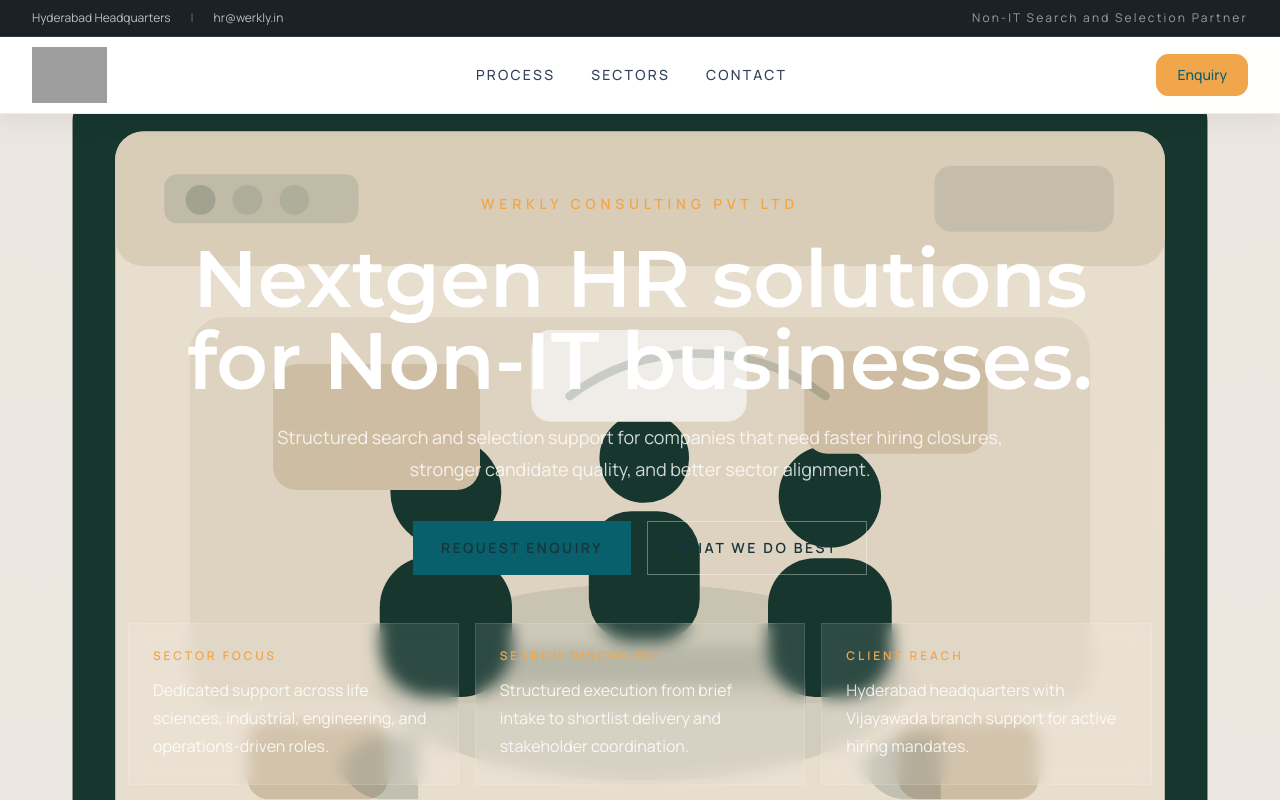
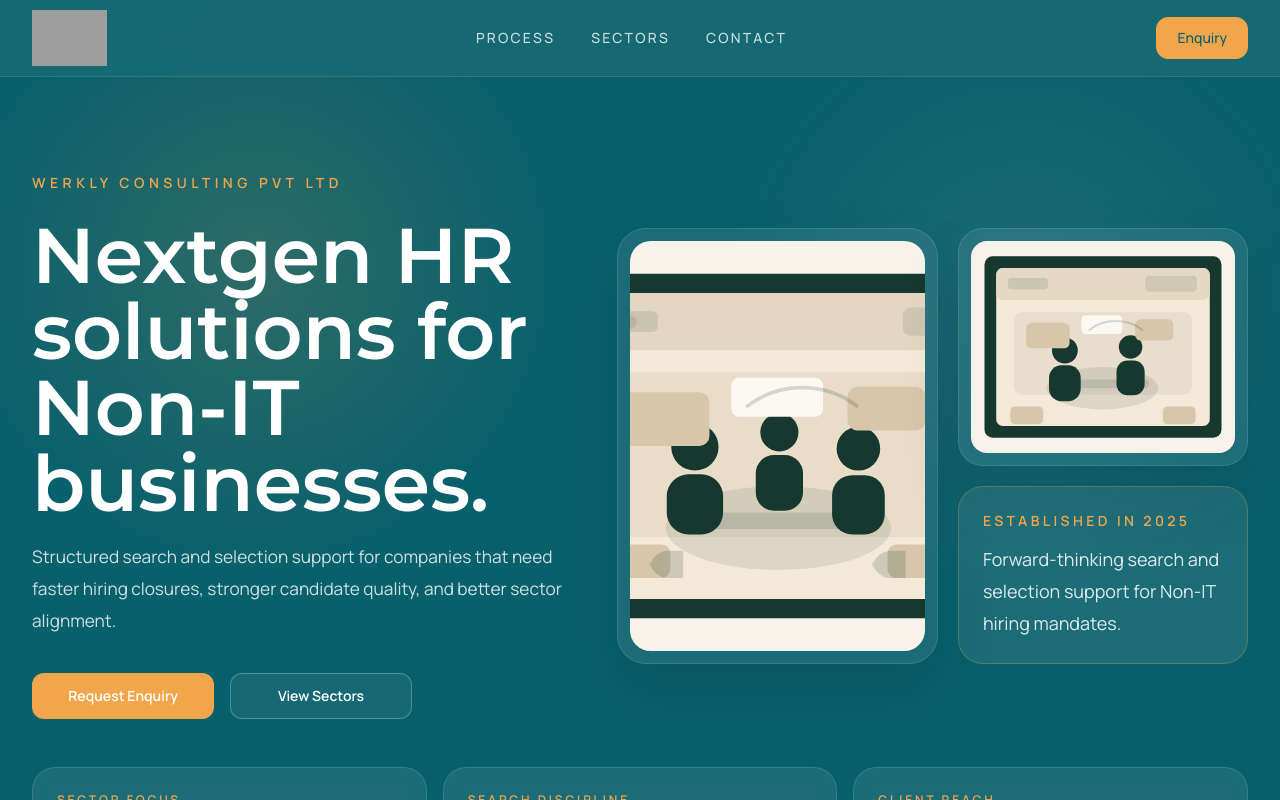
Before and after one commit to djkreddys-cmyk/Werkly, a Next.js app: page / in a window 1280 px wide. Shown: the top 800 px of the page. Built offline with nearby package versions, Linux system fonts and the light colour scheme; grey boxes are pictures that could not be loaded.

Commit message:
Restore green brand layout with cleaner structure

```diff
--- a/app/page.tsx
+++ b/app/page.tsx
@@ -49,59 +49,83 @@
     <div id="top" className="relative">
       <SiteHeader />
       <main>
-        <section className="relative overflow-hidden bg-[#1a2227]">
-          <div className="absolute inset-0">
-            <div className="absolute inset-0 bg-[linear-gradient(90deg,rgba(15,19,24,0.82),rgba(15,19,24,0.38)_45%,rgba(15,19,24,0.74))]" />
-            <div className="absolute inset-y-0 left-0 w-[22%] bg-[radial-gradient(circle_at_left,rgba(255,255,255,0.08),transparent_60%)]" />
-            <div className="absolute inset-y-0 right-0 w-[22%] bg-[radial-gradient(circle_at_right,rgba(255,255,255,0.08),transparent_60%)]" />
-            <Image
-              src="/consultancy-team-primary.svg"
-              alt="Consultants collaborating"
-              fill
-              className="object-cover object-center opacity-95"
-              priority
-            />
-          </div>
-          <div className="relative section-shell flex min-h-[560px] flex-col items-center justify-center py-20 text-center sm:min-h-[620px]">
-            <p className="text-sm font-semibold uppercase tracking-[0.34em] text-[var(--color-accent)]">
+        <section className="relative overflow-hidden bg-[var(--color-dark)]">
+          <div className="absolute inset-0 bg-[radial-gradient(circle_at_20%_20%,rgba(241,166,75,0.16),transparent_24%),radial-gradient(circle_at_80%_24%,rgba(255,255,255,0.08),transparent_24%),linear-gradient(180deg,rgba(8,96,108,0.98),rgba(8,96,108,1))]" />
+          <div className="section-shell relative py-16 sm:py-20 lg:py-24">
+            <div className="grid gap-12 lg:grid-cols-[0.92fr_1.08fr] lg:items-center">
+              <div className="text-white">
+                <p className="text-sm font-semibold uppercase tracking-[0.32em] text-[var(--color-accent)]">
                   Werkly Consulting Pvt LTD
                 </p>
-            <h1 className="mt-6 max-w-5xl font-[family-name:var(--font-display)] text-[3rem] leading-[1.02] text-white sm:text-[4.2rem] lg:text-[5rem]">
+                <h1 className="mt-6 max-w-2xl font-[family-name:var(--font-display)] text-[3.3rem] leading-[0.98] sm:text-[4.35rem] lg:text-[4.85rem]">
                   Nextgen HR solutions for Non-IT businesses.
                 </h1>
-            <p className="mt-5 max-w-3xl text-base leading-8 text-white/80 sm:text-lg">
+                <p className="mt-5 max-w-xl text-[1.03rem] leading-8 text-white/80 sm:text-[1.08rem]">
                   Structured search and selection support for companies that need faster hiring closures, stronger candidate quality, and better sector alignment.
                 </p>
                 <div className="mt-9 flex flex-col gap-4 sm:flex-row">
                   <a
                     href="#contact"
-                className="inline-flex min-w-[190px] items-center justify-center rounded-none bg-[var(--color-brand-cyan)] px-7 py-4 text-sm font-semibold uppercase tracking-[0.18em] text-white transition hover:bg-[#064f59]"
+                    className="inline-flex min-w-[182px] items-center justify-center rounded-xl bg-[var(--color-accent)] px-6 py-3 text-sm font-semibold text-[var(--color-dark)] transition hover:opacity-95"
                   >
                     Request Enquiry
                   </a>
                   <a
                     href="#expertise"
-                className="inline-flex min-w-[190px] items-center justify-center border border-white/35 bg-transparent px-7 py-4 text-sm font-semibold uppercase tracking-[0.18em] text-white transition hover:bg-white/10"
+                    className="inline-flex min-w-[182px] items-center justify-center rounded-xl border border-white/25 bg-white/6 px-6 py-3 text-sm font-semibold text-white transition hover:bg-white/12"
                   >
-                What We Do Best
+                    View Sectors
                   </a>
                 </div>
-            <div className="mt-12 grid w-full max-w-5xl gap-4 md:grid-cols-3">
-              <article className="border border-white/12 bg-white/10 p-6 text-left backdrop-blur-sm">
+              </div>
+              <div className="grid gap-5 sm:grid-cols-[1.05fr_0.95fr]">
+                <div className="hero-frame overflow-hidden rounded-[1.8rem] border border-white/12 bg-white/8 p-3">
+                  <Image
+                    src="/consultancy-team-primary.svg"
+                    alt="Three consultants collaborating at a meeting table"
+                    width={1200}
+                    height={900}
+                    className="h-full w-full rounded-[1.3rem] object-cover"
+                    priority
+                  />
+                </div>
+                <div className="grid gap-5">
+                  <div className="hero-frame overflow-hidden rounded-[1.55rem] border border-white/12 bg-white/8 p-3">
+                    <Image
+                      src="/consultancy-team-secondary.svg"
+                      alt="Two professionals reviewing a consultancy plan together"
+                      width={900}
+                      height={720}
+                      className="h-full w-full rounded-[1rem] object-cover"
+                    />
+                  </div>
+                  <div className="rounded-[1.55rem] border border-[rgba(241,166,75,0.28)] bg-white/8 p-6 text-white">
+                    <p className="text-sm font-semibold uppercase tracking-[0.24em] text-[var(--color-accent)]">
+                      Established in 2025
+                    </p>
+                    <p className="mt-3 text-lg leading-8 text-white/86">
+                      Forward-thinking search and selection support for Non-IT hiring mandates.
+                    </p>
+                  </div>
+                </div>
+              </div>
+            </div>
+            <div className="mt-12 grid gap-4 md:grid-cols-3">
+              <article className="rounded-[1.45rem] border border-white/12 bg-white/8 p-6 text-white backdrop-blur-sm">
                 <p className="eyebrow text-[var(--color-accent)]">Sector Focus</p>
-                <p className="mt-3 text-base leading-7 text-white/84">
+                <p className="mt-3 text-base leading-7 text-white/82">
                   Dedicated support across life sciences, industrial, engineering, and operations-driven roles.
                 </p>
               </article>
-              <article className="border border-white/12 bg-white/10 p-6 text-left backdrop-blur-sm">
+              <article className="rounded-[1.45rem] border border-white/12 bg-white/8 p-6 text-white backdrop-blur-sm">
                 <p className="eyebrow text-[var(--color-accent)]">Search Discipline</p>
-                <p className="mt-3 text-base leading-7 text-white/84">
+                <p className="mt-3 text-base leading-7 text-white/82">
                   Structured execution from brief intake to shortlist delivery and stakeholder coordination.
                 </p>
               </article>
-              <article className="border border-white/12 bg-white/10 p-6 text-left backdrop-blur-sm">
+              <article className="rounded-[1.45rem] border border-white/12 bg-white/8 p-6 text-white backdrop-blur-sm">
                 <p className="eyebrow text-[var(--color-accent)]">Client Reach</p>
-                <p className="mt-3 text-base leading-7 text-white/84">
+                <p className="mt-3 text-base leading-7 text-white/82">
                   Hyderabad headquarters with Vijayawada branch support for active hiring mandates.
                 </p>
               </article>
--- a/components/site-footer.tsx
+++ b/components/site-footer.tsx
@@ -5,26 +5,26 @@
 
 export function SiteFooter() {
   return (
-    <footer className="border-t border-[var(--color-line)] bg-[rgba(255,255,255,0.78)] text-[var(--color-ink)] backdrop-blur-sm">
+    <footer className="border-t border-white/10 bg-[var(--color-dark)] text-white">
       <div className="mx-auto flex w-full max-w-7xl flex-col items-center gap-5 px-5 py-8 text-center sm:px-8">
         <div className="w-full max-w-[640px] space-y-3">
-          <p className="text-sm font-semibold uppercase tracking-[0.24em] text-[var(--color-accent-strong)]">
+          <p className="text-sm font-semibold uppercase tracking-[0.24em] text-[var(--color-accent)]/90">
             Werkly
           </p>
-          <h2 className="mx-auto w-full max-w-[560px] font-[family-name:var(--font-display)] text-[1.85rem] leading-[1.18] text-[var(--color-ink)]">
+          <h2 className="mx-auto w-full max-w-[560px] font-[family-name:var(--font-display)] text-[1.85rem] leading-[1.18] text-white">
             Nextgen HR solutions with structured Non-IT recruitment delivery.
           </h2>
-          <p className="mx-auto w-full max-w-[620px] text-sm leading-7 text-[var(--color-muted)]">
+          <p className="mx-auto w-full max-w-[620px] text-sm leading-7 text-white/68">
             Werkly Consulting Pvt LTD supports clients with customized search and selection solutions across diverse Non-IT industries.
           </p>
         </div>
-        <div className="flex flex-wrap items-center justify-center gap-x-8 gap-y-3 text-sm text-[var(--color-ink)]/80">
+        <div className="flex flex-wrap items-center justify-center gap-x-8 gap-y-3 text-sm text-white/80">
           {quickLinks.map((item) => (
-            <a key={item.href} href={item.href} className="transition hover:text-[var(--color-dark)]">
+            <a key={item.href} href={item.href} className="transition hover:text-white">
               {item.label}
             </a>
           ))}
-          <a href="mailto:hr@werkly.in" className="transition hover:text-[var(--color-dark)]">
+          <a href="mailto:hr@werkly.in" className="transition hover:text-white">
             hr@werkly.in
           </a>
         </div>
--- a/components/site-header.tsx
+++ b/components/site-header.tsx
@@ -9,22 +9,7 @@
 
 export function SiteHeader() {
   return (
-    <header className="sticky top-0 z-50">
-      <div className="hidden border-b border-white/10 bg-[#1b2227] text-white/70 md:block">
-        <div className="mx-auto flex h-9 w-full max-w-7xl items-center justify-between px-5 text-xs sm:px-8">
-          <div className="flex items-center gap-5">
-            <span>Hyderabad Headquarters</span>
-            <span className="text-white/35">|</span>
-            <a href="mailto:hr@werkly.in" className="transition hover:text-white">
-              hr@werkly.in
-            </a>
-          </div>
-          <p className="tracking-[0.18em] text-white/55">
-            Non-IT Search and Selection Partner
-          </p>
-        </div>
-      </div>
-      <div className="border-b border-slate-200/80 bg-[rgba(255,255,255,0.96)] shadow-[0_8px_24px_rgba(15,23,42,0.06)] backdrop-blur-xl">
+    <header className="sticky top-0 z-50 border-b border-white/10 bg-[rgba(8,96,108,0.94)] backdrop-blur-xl">
       <div className="mx-auto flex h-[76px] w-full max-w-7xl items-center justify-between gap-6 px-5 sm:px-8">
         <a href="#top" className="flex items-center">
           <Image
@@ -36,16 +21,15 @@
             priority
           />
         </a>
-          <nav className="hidden items-center gap-9 text-sm font-medium uppercase tracking-[0.16em] text-slate-700 md:flex">
+        <nav className="hidden items-center gap-9 text-sm font-medium uppercase tracking-[0.16em] text-white/78 md:flex">
           {navItems.map((item) => (
-              <a key={item.href} href={item.href} className="transition hover:text-[var(--color-brand-cyan)]">
+            <a key={item.href} href={item.href} className="transition hover:text-white">
               {item.label}
             </a>
           ))}
         </nav>
         <EnquiryModal />
       </div>
-      </div>
     </header>
   );
 }
```
Lines whose indentation alone changed are shown as unchanged.
